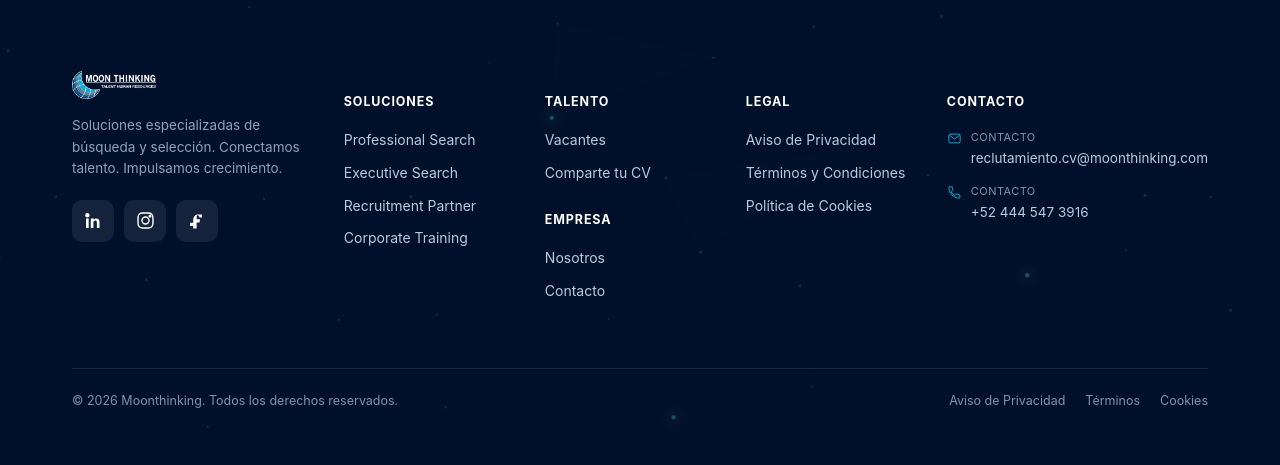
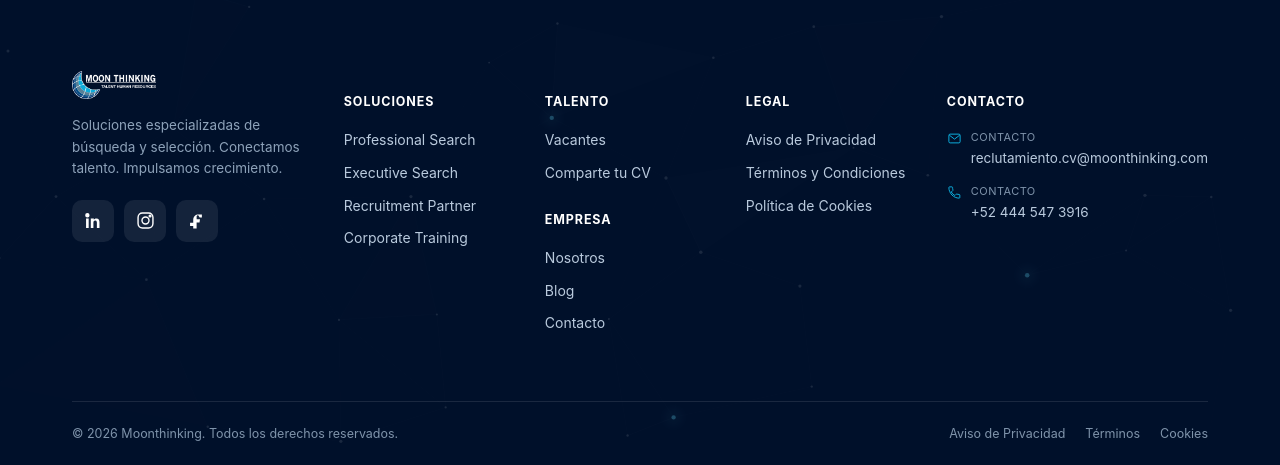
Before and after one commit to moonthinking/Moonthinking-site, a Flask app: page /blog in a window 1280 px wide. Shown: the part 1153-1618 px from the top of the page. Before the commit the page ends 1581 px from the top, so only its background shows below. Run offline with Flask 3, Linux system fonts and the light colour scheme.

Commit message:
Add blog link to footer

```diff
--- a/templates/partials/footer.html
+++ b/templates/partials/footer.html
@@ -30,6 +30,7 @@
         <h5 style="margin-top:26px">Empresa</h5>
         <ul>
           <li><a href="{{ url_for('nosotros') }}">Nosotros</a></li>
+          <li><a href="{{ url_for('blog') }}">Blog</a></li>
           <li><a href="{{ url_for('empresas') }}">Contacto</a></li>
         </ul>
       </div>
```
